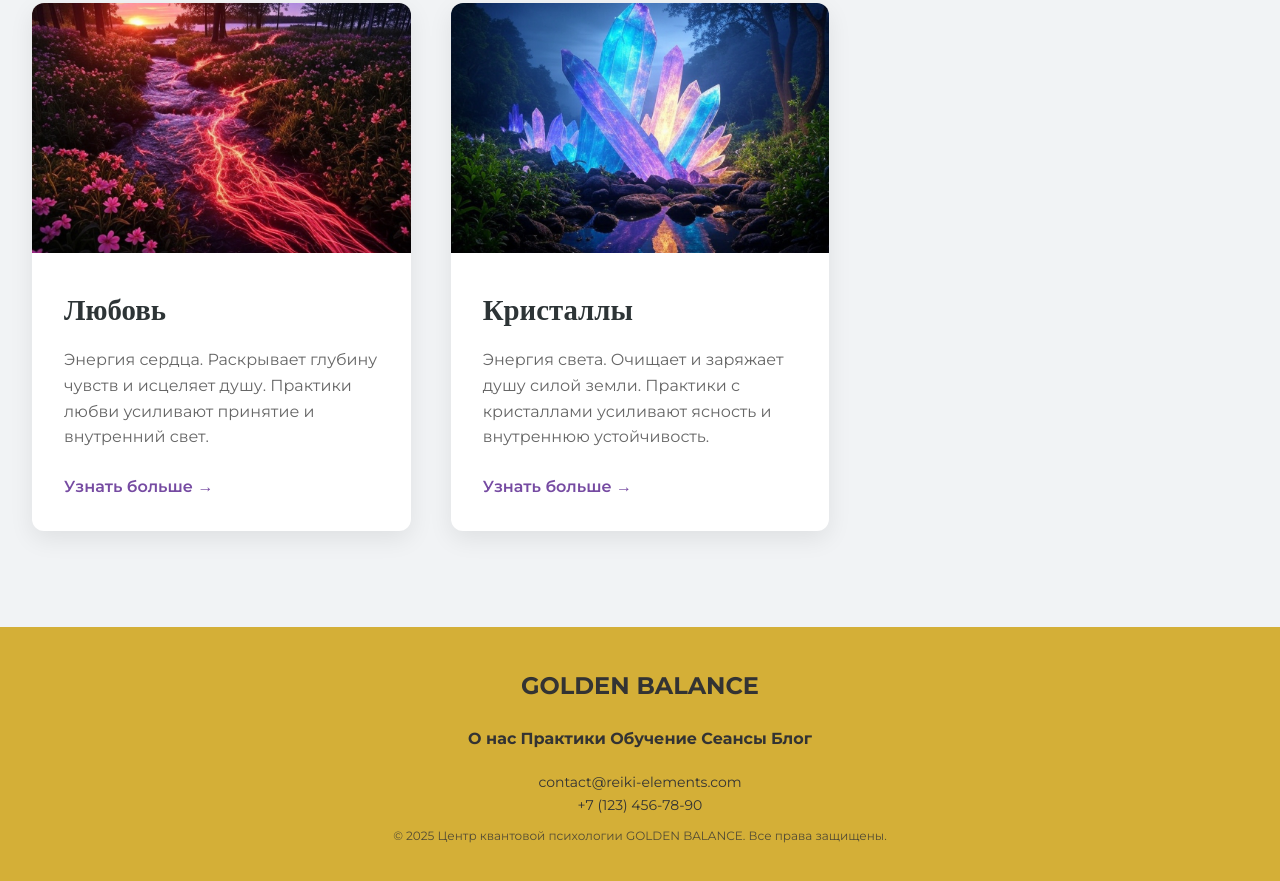
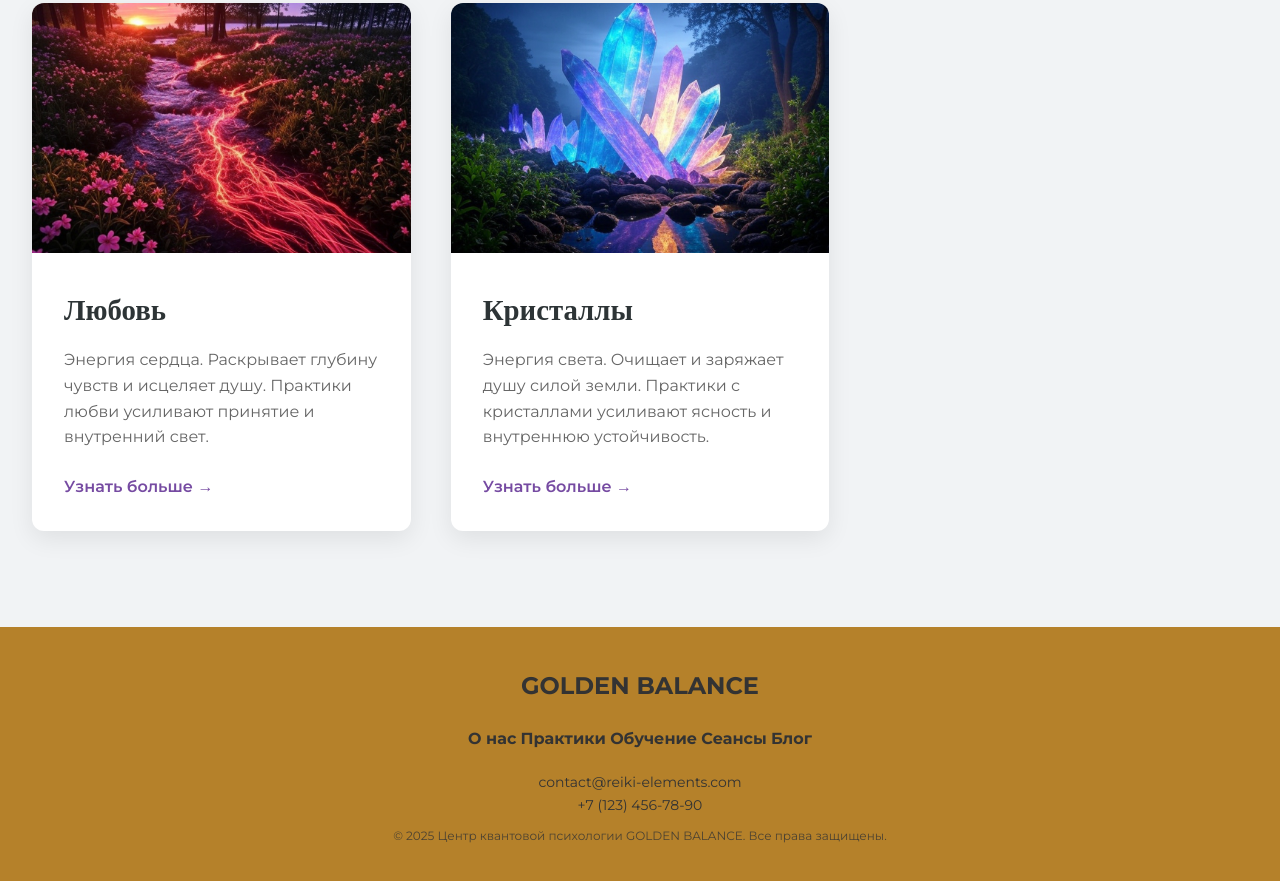
Before and after one commit to AnnetK84/reiki, a plain HTML site: page index.html in a window 1280 px wide. Shown: the part 2339-3220 px from the top of the page. Drawn offline with nearby package versions, Linux system fonts and the light colour scheme.

Commit message:
Update index.html

```diff
--- a/index.html
+++ b/index.html
@@ -281,7 +281,7 @@
         /* Подвал */
         /* Стили для подвала */
 footer {
-    background-color: #D4AF37; /* Золотой цвет */
+    background-color: #b5812a; /* Золотой цвет */
     color: #333333; /* Темно-коричневый текст для контраста */
     padding: 40px 20px;
     text-align: center;
```
